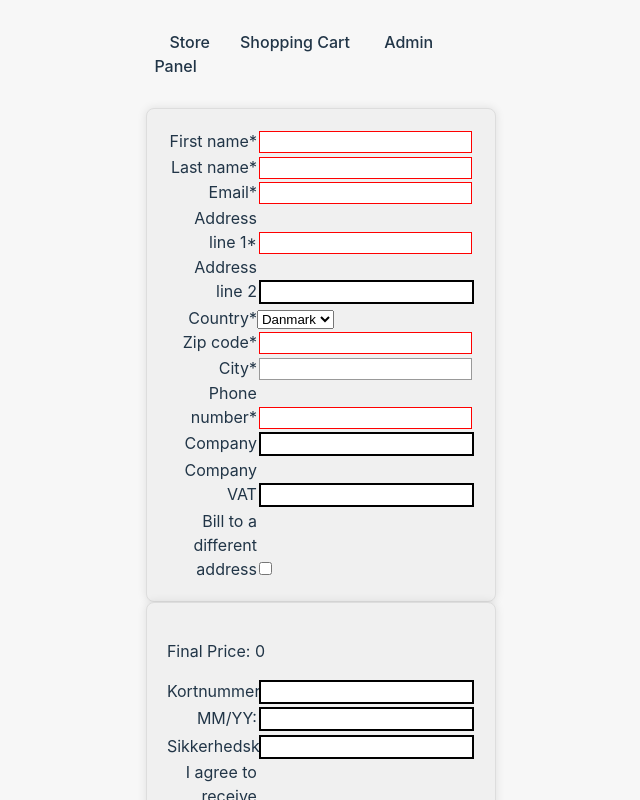
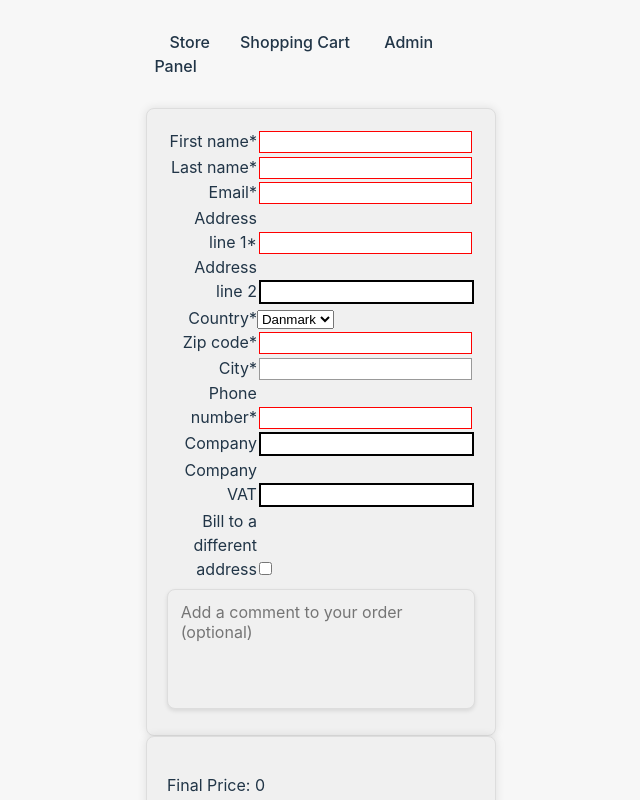
Before and after one commit to SiGoldbach/FrontendWebShop9, a React (Vite) app: page /checkout in a window 1280 px wide. Shown: the top 800 px of the page, without its empty margins (329-969 px from the left). Built offline with nearby package versions, Linux system fonts and the light colour scheme; no server answers.

Commit message:
UserComment added to the right spot

```diff
--- a/src/Components/bothForms.tsx
+++ b/src/Components/bothForms.tsx
@@ -3,6 +3,7 @@ import { CustomerInfo} from "../TSReusedTypes/ItemsAndPrices.ts";
 import "../Pages/ShoppingCart"
 import {submitOrder} from "../Networking/networking.ts";
 import { useBasketContext } from '../State/Basketcontext.ts';
+
 
 interface Municipality {
     zip: number,
@@ -30,6 +31,27 @@ async function getMunicipalities(): Promise<Municipality[]> {
 
 export function BothForms() {
     const basket = useBasketContext();
+
+    const [orderComment, setOrderComment] = useState(() => {
+        // Get the comment from sessionStorage if it exists
+        const savedComment = sessionStorage.getItem('orderComment');
+        return savedComment ?? '';
+    });
+
+    // Load comment from sessionStorage when component mounts
+    useEffect(() => {
+        const savedComment = sessionStorage.getItem('orderComment');
+        if (savedComment) {
+            setOrderComment(savedComment);
+        }
+    }, []);
+
+    // Save comment to sessionStorage when it changes
+    useEffect(() => {
+        sessionStorage.setItem('orderComment', orderComment);
+    }, [orderComment]);
+
+
     const [customerInfo] = useState<CustomerInfo>({
         firstName: "",
         lastName: "",
@@ -110,6 +132,8 @@ export function BothForms() {
         const acceptMarketingEmail = document.getElementById("billAddress") as HTMLInputElement;
         customerInfo.acceptMarketingEmail = acceptMarketingEmail.checked
 
+        customerInfo.optionalComment = orderComment;
+        submitOrder(basket, customerInfo);
         //TODO: Add validition on form items before "submitOrder" call
         console.log("submit")
         submitOrder(basket, customerInfo)
@@ -172,6 +196,16 @@ export function BothForms() {
                     <input type="checkbox" id="alt-billing-box" name="alt_billing_address"
                            onChange={toggleBillingAddress}/>
                 </li>
+                <li>
+                        <div className="comment-container">
+                            <textarea
+                                className="comment-textarea"
+                                value={orderComment}
+                                onChange={(e) => setOrderComment(e.target.value)}
+                                placeholder="Add a comment to your order (optional)"
+                            />
+                        </div>
+                    </li>
                 <li id="billingAddress" className="billingAddress">
                     <label htmlFor="billAddress">Billing address</label>
                     <input type="text" id="billAddress" name="bill_address"/>
--- a/src/Pages/ShoppingCart.tsx
+++ b/src/Pages/ShoppingCart.tsx
@@ -3,7 +3,7 @@ import '../Pages/index.css'
 import DisplayItem from "../Components/displayItem.js";
 import { useNavigate } from 'react-router-dom';
 import { useBasketContext } from '../State/Basketcontext.js';
-import { useEffect, useState } from 'react';
+import { useState } from 'react';
 
 
 
@@ -14,24 +14,12 @@ function ShoppingCart() {
     const basket = useBasketContext();
     const navigate = useNavigate();
 
-    //Mostly GPT generated
+
+    //GPT generated
     function CheckoutSummary() {
         const originalPrice = basket.totalPrice.priceBeforeRebate;
         const total = basket.totalPrice.priceAfterRebate;
         const discount = originalPrice - total;
-        const [orderComment, setOrderComment] = useState(''); // State to hold the order comment
-        useEffect(() => {
-            const savedComment = localStorage.getItem('orderComment');
-
-            if (savedComment) {
-              setOrderComment(savedComment);
-            }
-          }, []);
-
-          // Save comment to local storage when it changes
-          useEffect(() => {
-            sessionStorage.setItem('orderComment', orderComment);
-          }, [orderComment]);
 
         const navigateToCheckout = () => {
             navigate('/checkout'); // Use the navigate function
@@ -52,14 +40,6 @@ function ShoppingCart() {
                         <div className="summaryRow">
                             <h2>Total:</h2>
                             <p>{total.toFixed(2)}</p>
-                        </div>
-                        <div className="comment-container">
-                        <textarea
-                            className="comment-textarea"
-                            value={orderComment}
-                            onChange={(e) => setOrderComment(e.target.value)}
-                            placeholder="Add a comment to your order (optional)"
-                        />
                         </div>
                     </div>
                     <button type="button" className="checkoutButton" onClick={navigateToCheckout}> Continue to checkout </button>
```
